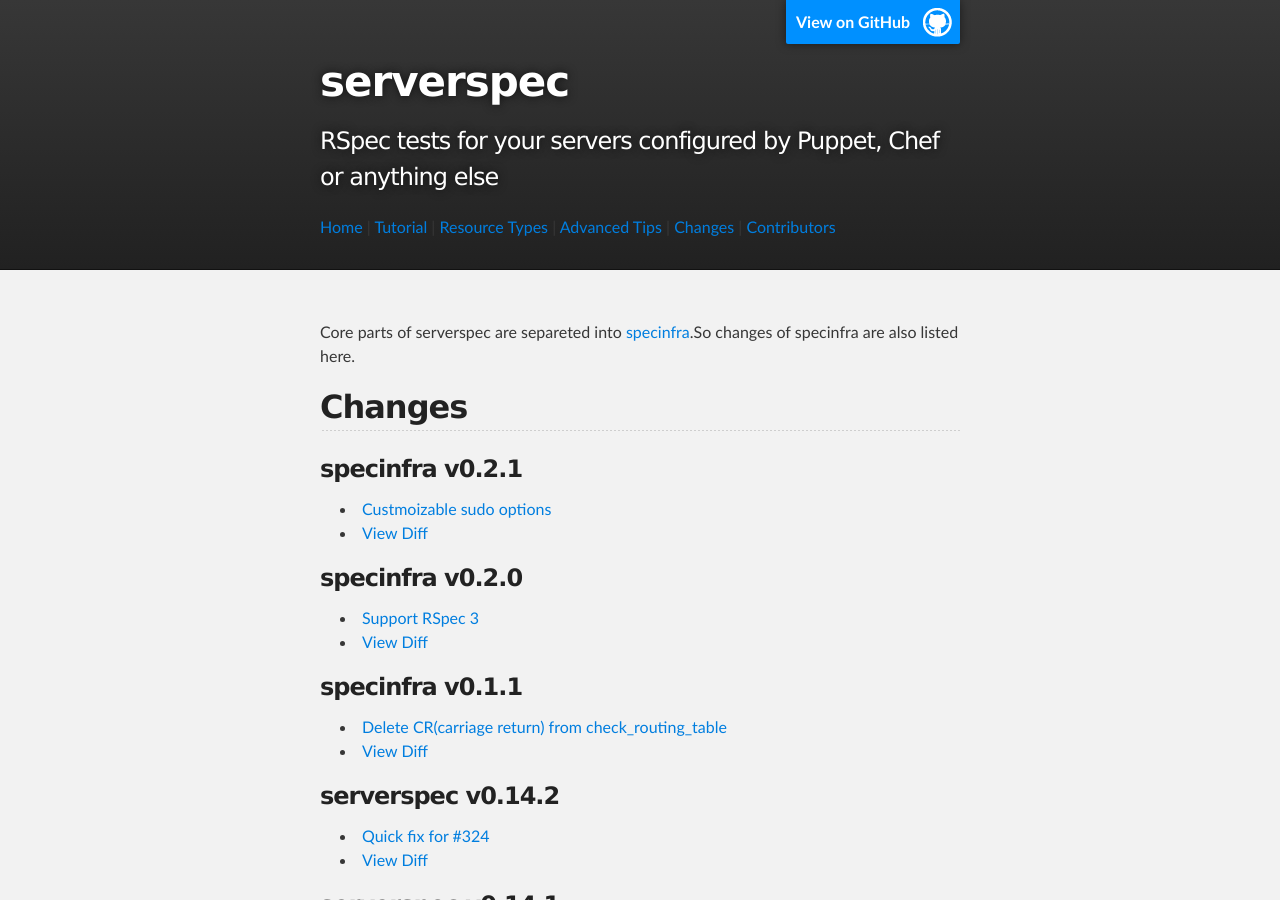
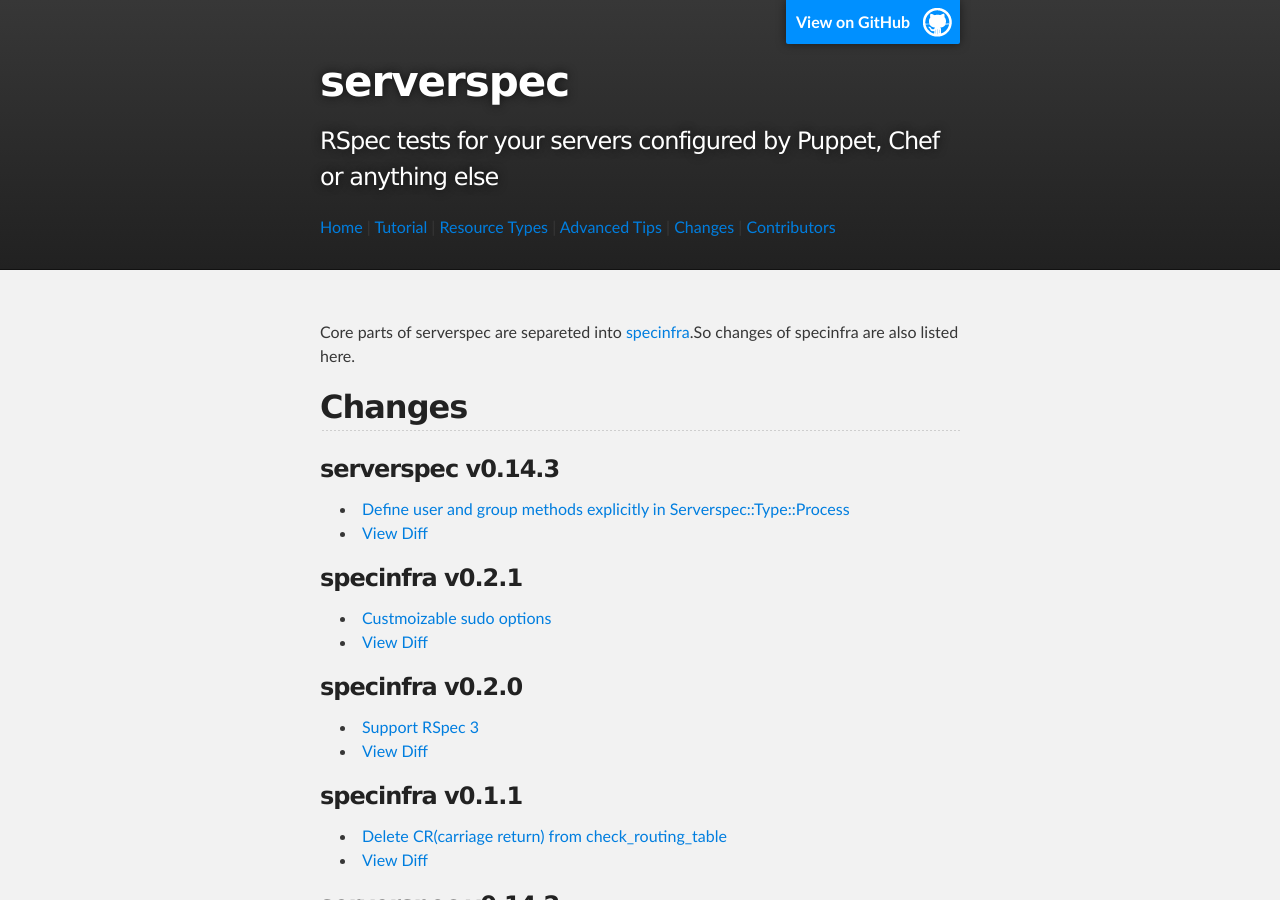
Before and after one commit to serverspec/serverspec.github.io, a Jekyll site: the page built from changes.md, in a window 1280 px wide and 900 px high. Built offline with Jekyll 4.4.1, drawn with Linux system fonts in a browser that asks for light colours; Markdown is read by kramdown in place of the engine named in the settings.

Commit message:
Add changes of v0.14.3

```diff
--- a/changes.md
+++ b/changes.md
@@ -6,6 +6,11 @@ title: Changes
 Core parts of serverspec are separeted into [specinfra](https://github.com/serverspec/specinfra).So changes of specinfra are also listed here.
 
 ## Changes
+
+### serverspec v0.14.3
+
+ * [Define user and group methods explicitly in Serverspec::Type::Process](https://github.com/serverspec/serverspec/pull/330)
+ * [View Diff](https://github.com/serverspec/serverspec/compare/v0.14.2...v0.14.3)
 
 ### specinfra v0.2.1
 
```
